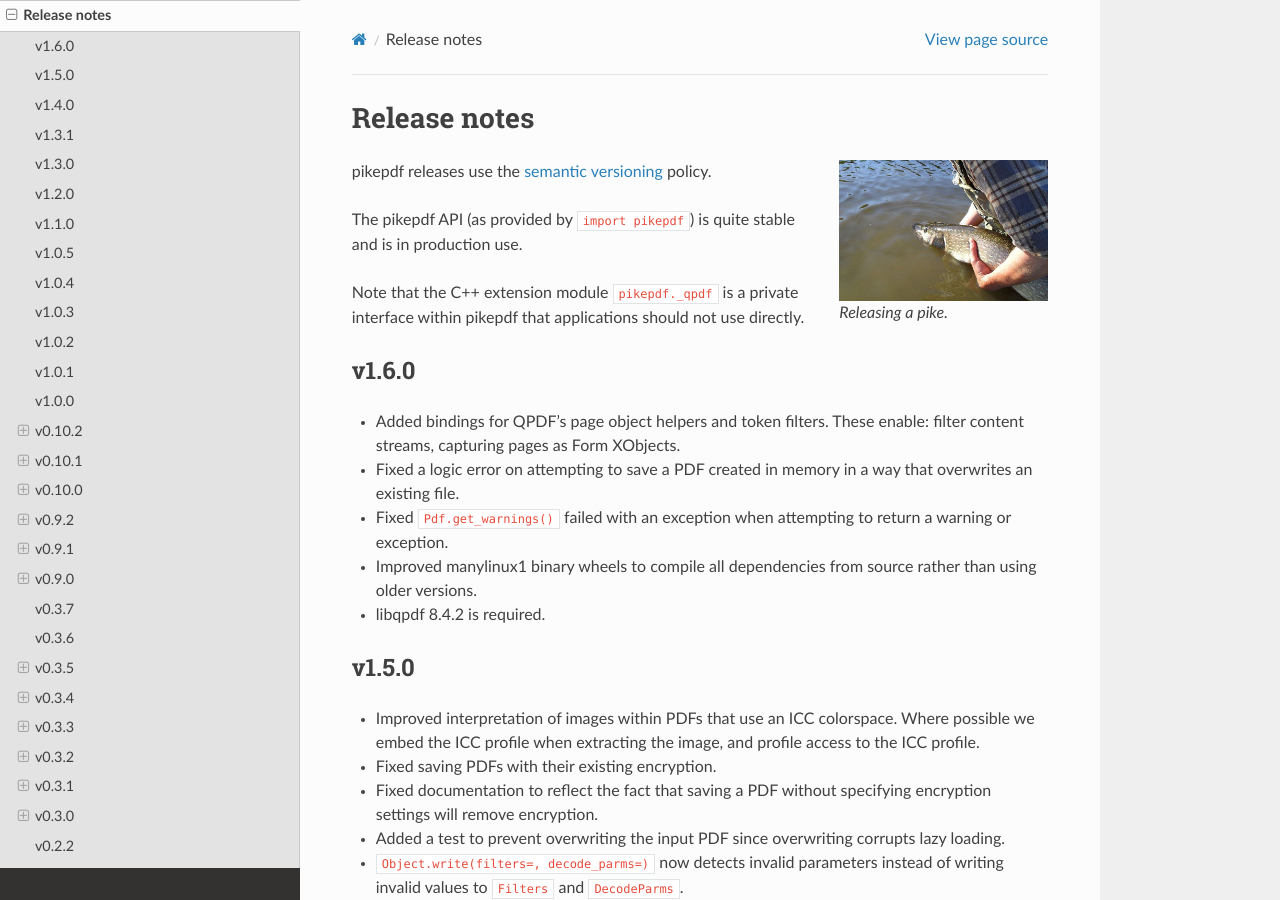
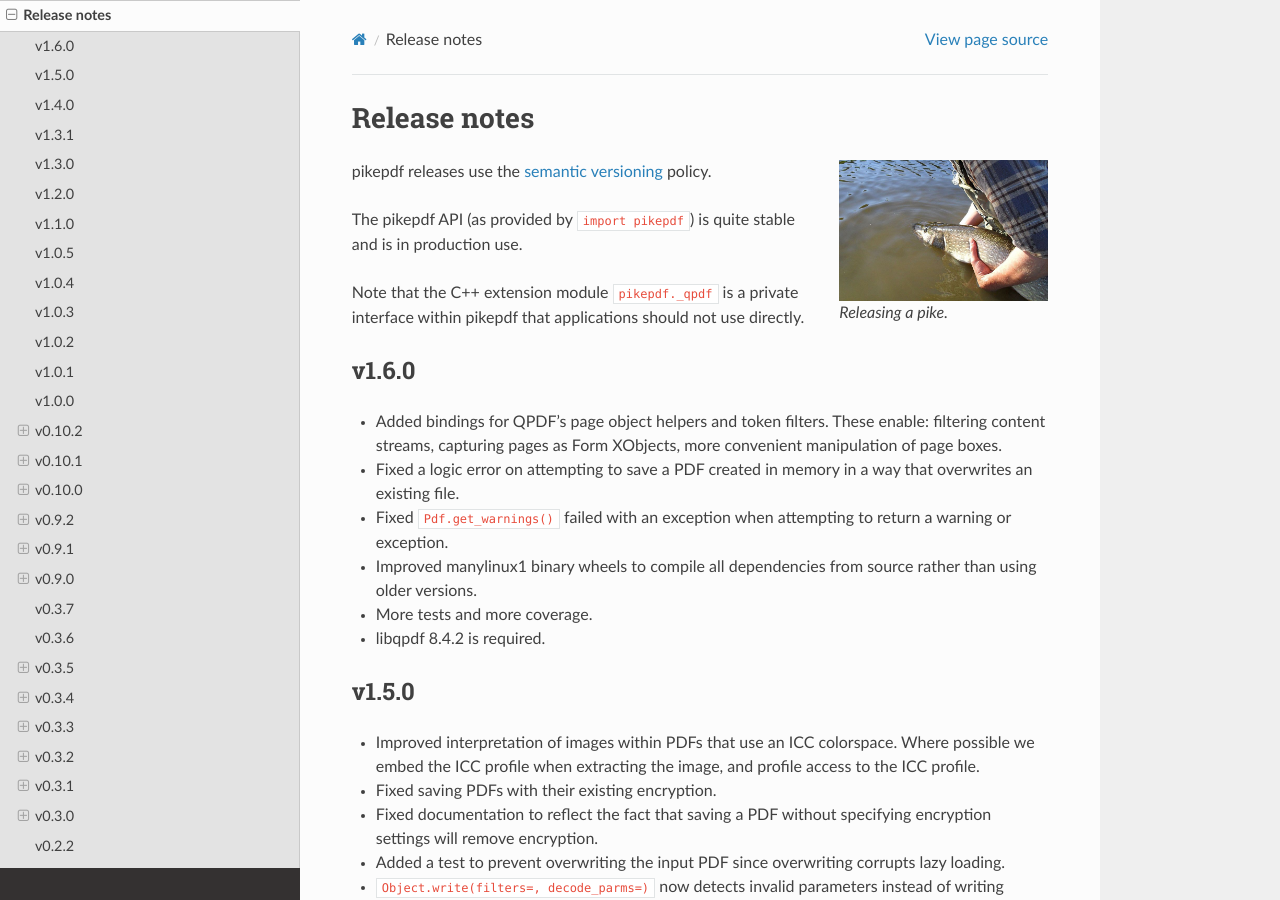
Before and after one commit to pikepdf/pikepdf, a Sphinx documentation site: the page built from docs/release_notes.rst, in a window 1280 px wide and 900 px high. Built offline with Sphinx 7.4.7 and the Read the Docs theme 2.0.0, drawn with Linux system fonts in a browser that asks for light colours; pages that are not in the unit, such as notebooks, are missing from menus; the version number could not be read and is left out.

Commit message:
1.6.0 release notes

```diff
--- a/docs/release_notes.rst
+++ b/docs/release_notes.rst
@@ -23,13 +23,15 @@ v1.6.0
 ======
 
 -  Added bindings for QPDF's page object helpers and token filters. These
-   enable: filter content streams, capturing pages as Form XObjects.
+   enable: filtering content streams, capturing pages as Form XObjects, more
+   convenient manipulation of page boxes.
 -  Fixed a logic error on attempting to save a PDF created in memory in a
    way that overwrites an existing file.
 -  Fixed ``Pdf.get_warnings()`` failed with an exception when attempting to
    return a warning or exception.
 -  Improved manylinux1 binary wheels to compile all dependencies from source
    rather than using older versions.
+-  More tests and more coverage.
 -  libqpdf 8.4.2 is required.
 
 v1.5.0
```
